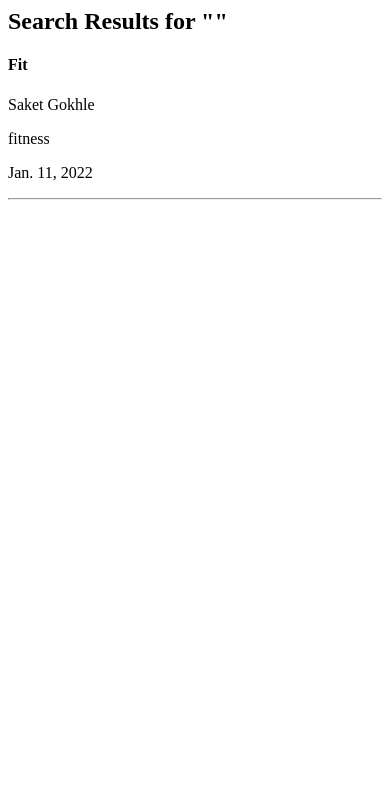
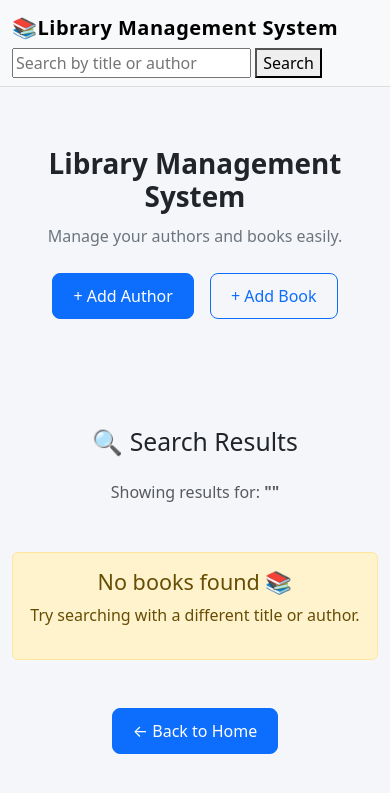
Before and after one commit to Ghanshyam8/Library-Management-System, a Django app: page /book/search/ in a window 390 px wide. Shown: the top 793 px of the page. Run offline with Django 5.2, Linux system fonts and the light colour scheme; data comes from the database, SQL or seed files in the repository; both versions use the stored data as it was after the commit.

Commit message:
Worked on UI

```diff
--- a/book/templates/search_results.html
+++ b/book/templates/search_results.html
@@ -1,13 +1,84 @@
-<h2>Search Results for "{{ query }}"</h2>
+{% extends 'base.html' %}
 
-{% if books %}
-    {% for book in books %}
-        <h4>{{ book.title }}</h4>
-        <p>{{ book.author.name }}</p>
-        <p>{{ book.category }}</p>
-        <p>{{ book.published_date }}</p>
-        <hr>
-    {% endfor %}
-{% else %}
-    <p>No books found.</p>
-{% endif %}
+{% block content %}
+
+<div class="container mt-5">
+
+    <h2 class="text-center mb-4">
+        🔍 Search Results
+    </h2>
+
+    <p class="text-center text-muted">
+        Showing results for:
+        <strong>"{{ query }}"</strong>
+    </p>
+
+    {% if books %}
+
+    <div class="row g-4 mt-3">
+
+        {% for book in books %}
+
+        <div class="col-md-6 col-lg-4">
+
+            <div class="card shadow-sm border-0 h-100">
+
+                <div class="card-header bg-primary text-white">
+                    <h5 class="mb-0">{{ book.title }}</h5>
+                </div>
+
+                <div class="card-body">
+
+                    <p>
+                        <strong>Author:</strong>
+                        {{ book.author.name }}
+                    </p>
+
+                    <p>
+                        <strong>Category:</strong>
+                        {{ book.category }}
+                    </p>
+
+                    <p>
+                        <strong>Published:</strong>
+                        {{ book.published_date }}
+                    </p>
+
+                    <p>
+                        <strong>Available:</strong>
+
+                        {% if book.available %}
+                            <span class="badge bg-success">Available</span>
+                        {% else %}
+                            <span class="badge bg-danger">Not Available</span>
+                        {% endif %}
+                    </p>
+
+                </div>
+
+            </div>
+
+        </div>
+
+        {% endfor %}
+
+    </div>
+
+    {% else %}
+
+    <div class="alert alert-warning text-center mt-5">
+        <h4>No books found 📚</h4>
+        <p>Try searching with a different title or author.</p>
+    </div>
+
+    {% endif %}
+
+    <div class="text-center mt-5">
+        <a href="{% url 'home' %}" class="btn btn-primary">
+            ← Back to Home
+        </a>
+    </div>
+
+</div>
+
+{% endblock %}
--- a/book/views.py
+++ b/book/views.py
@@ -16,8 +16,8 @@ def search_books(request):
     query = request.GET.get("q", "")
 
     books = Books.objects.filter(
-        Q(title__icontains=query) |
-        Q(author__name__icontains=query))  #Q is use because it handle AND logic and OR logic
+        Q(title__iexact=query) |
+        Q(author__name__iexact=query))  #Q is use because it handle AND logic and OR logic
 
     return render(request, "search_results.html", {
         "books": books,
```
Also changed, not shown: book/templates/authors/addAuthor.html (+37 -6 lines), book/templates/authors/confirm.html (+59 -4 lines), book/templates/books/addbook.html (+37 -6 lines), book/templates/books/confirm.html (+59 -4 lines), db.sqlite3.
